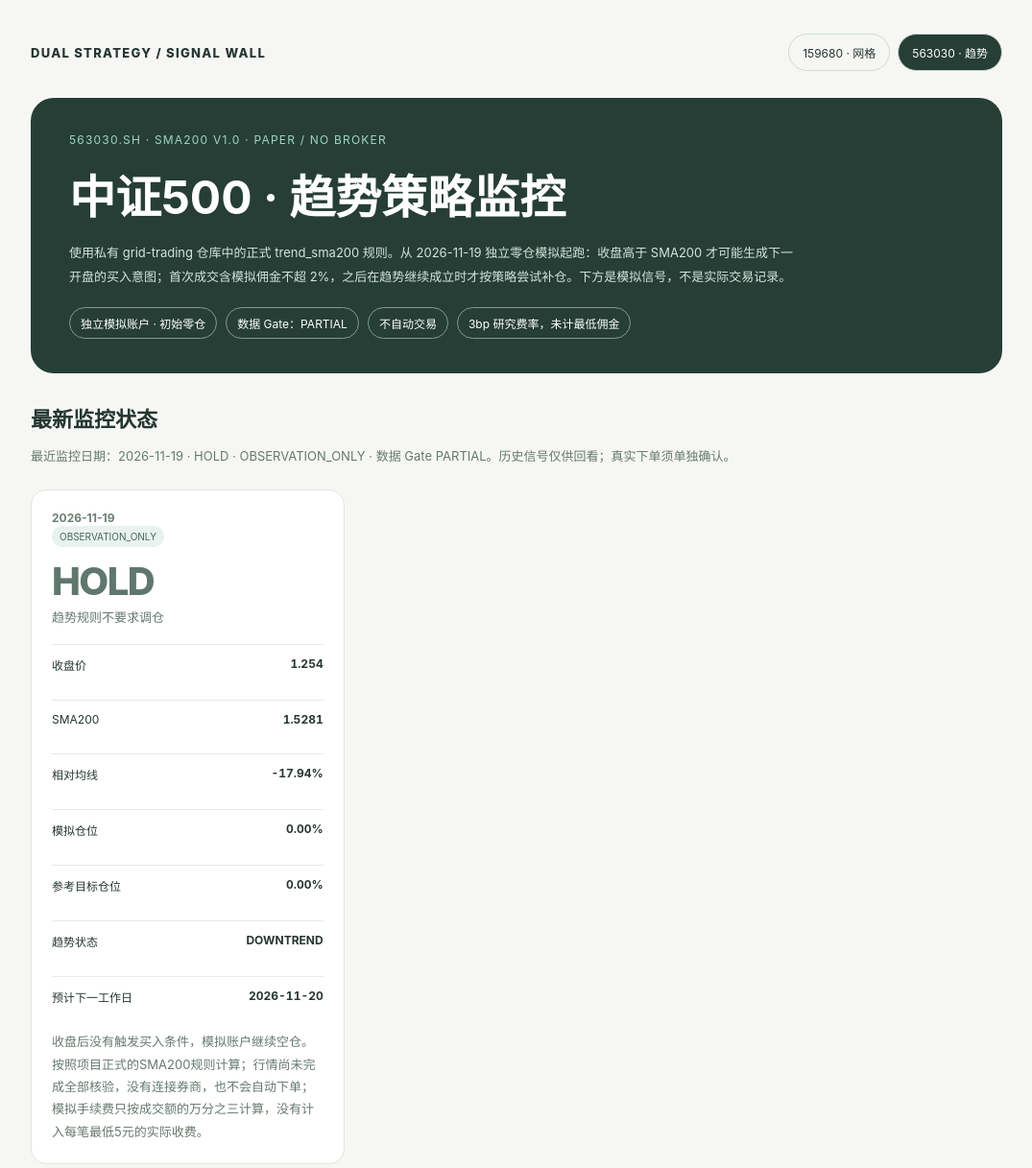
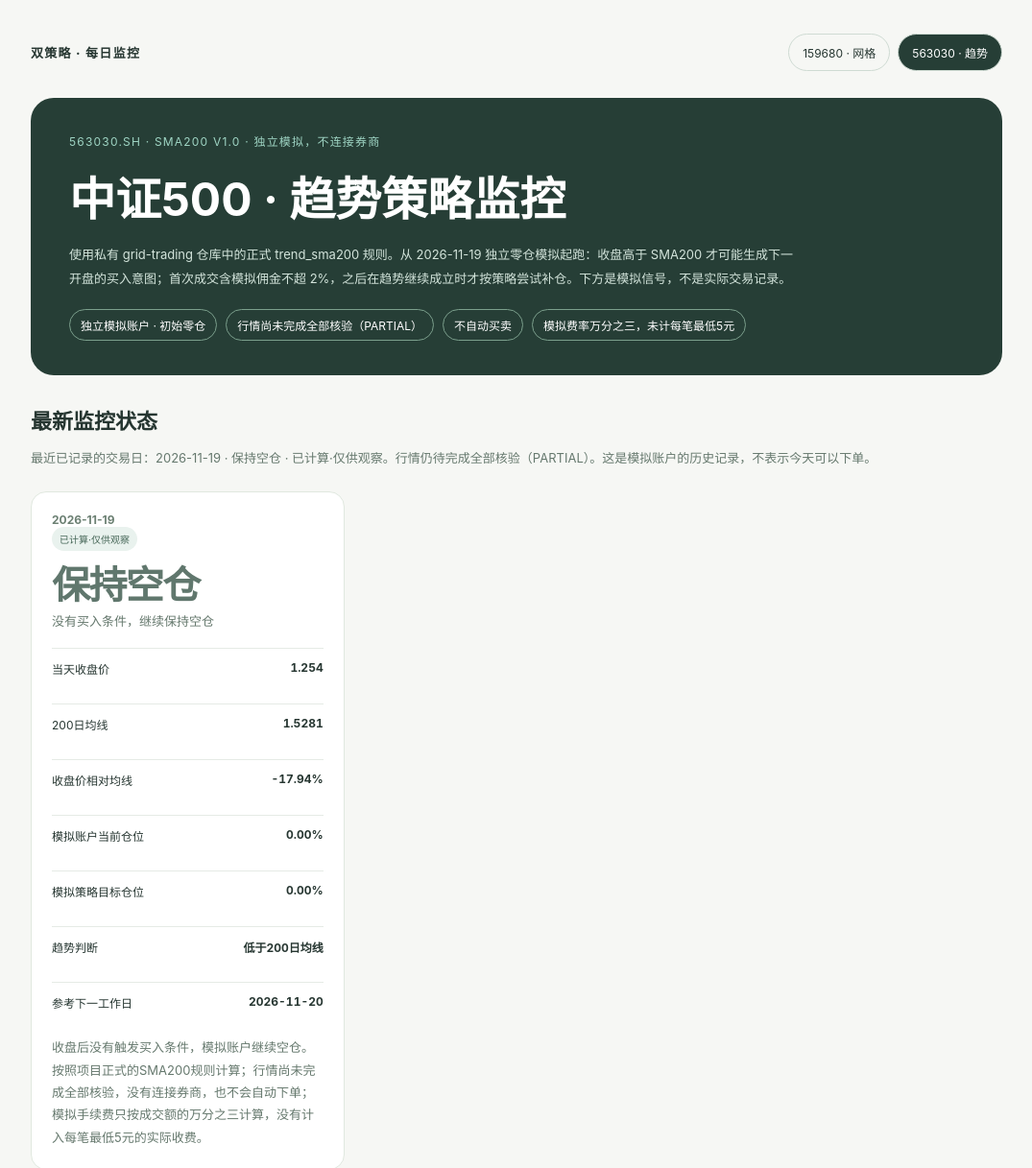
Before and after one commit to zhangzihaoDT/ntwr-signal-wall, a plain HTML site: page trend-563030.html in a window 1280 px wide. Shown: the top 1217 px of the page at 96% size, without its empty margins (102-1177 px from the left). Drawn offline with Linux system fonts and the light colour scheme.

Commit message:
data: publish independent 563030 SMA200 research monitor

```diff
--- a/trend-563030.html
+++ b/trend-563030.html
@@ -4,7 +4,7 @@
 <meta charset="utf-8"><meta name="viewport" content="width=device-width,initial-scale=1">
 <meta name="color-scheme" content="light">
 <meta name="description" content="563030.SH SMA200 趋势策略独立模拟监控，不连接券商，不显示真实持仓。">
-<title>563030 · SMA200 趋势监控 | Dual Strategy Signal Wall</title>
+<title>563030 · SMA200 趋势监控 | 双策略信号墙</title>
 <style>
 *{box-sizing:border-box}:root{font-family:Inter,-apple-system,BlinkMacSystemFont,"PingFang SC","Microsoft Yahei",sans-serif;background:#f6f7f4;color:#263631}
 body{margin:0}a{color:inherit;text-decoration:none}
@@ -39,20 +39,20 @@ footer{font-size:12px;color:#728278;line-height:1.9;border-top:1px solid #d9e3db
 </head>
 <body>
 <main>
-<nav><span class="brand">DUAL STRATEGY / SIGNAL WALL</span><div class="links">
+<nav><span class="brand">双策略 · 每日监控</span><div class="links">
 <a class="link" href="./index.html">159680 · 网格</a>
 <a class="link active" href="./trend-563030.html" aria-current="page">563030 · 趋势</a>
 </div></nav>
 <header class="hero">
-<div class="eyebrow">563030.SH · SMA200 V1.0 · PAPER / NO BROKER</div>
+<div class="eyebrow">563030.SH · SMA200 V1.0 · 独立模拟，不连接券商</div>
 <h1>中证500 · 趋势策略监控</h1>
 <p>使用私有 grid-trading 仓库中的正式 trend_sma200 规则。从 2026-11-19 独立零仓模拟起跑：收盘高于 SMA200 才可能生成下一开盘的买入意图；首次成交含模拟佣金不超 2%，之后在趋势继续成立时才按策略尝试补仓。下方是模拟信号，不是实际交易记录。</p>
-<div class="state"><span class="chip">独立模拟账户 · 初始零仓</span><span class="chip">数据 Gate：PARTIAL</span><span class="chip">不自动交易</span><span class="chip">3bp 研究费率，未计最低佣金</span></div>
+<div class="state"><span class="chip">独立模拟账户 · 初始零仓</span><span class="chip">行情尚未完成全部核验（PARTIAL）</span><span class="chip">不自动买卖</span><span class="chip">模拟费率万分之三，未计每笔最低5元</span></div>
 </header>
 <h2>最新监控状态</h2>
 <p class="section" id="latest">正在读取每日监控…</p>
 <div id="cards" class="grid" aria-live="polite"><div class="empty">尚未收到核验后的模拟监控数据。</div></div>
-<div class="warning">所有 BUY / SELL 均为研究性纸面意图。因历史行情尚为 PARTIAL、来源并非完全独立且未完成公司行为权威复核，不是已获批准的实盘指令。信号在 T 日收盘计算，只能在 T+1 开盘重新评估执行；下单前需核对交易日、整手、券商最低佣金与真实可用资金。NO_SIGNAL 表示数据阻断，不能解释成 HOLD。</div>
+<div class="warning"><strong>怎么看这些卡片：</strong>「保持空仓」表示目前没有买入条件；「模拟买入／模拟卖出」表示当天收盘后出现了信号，最早只能在下一个交易日开盘模拟执行；「数据不足」表示行情核验没通过，不能当作观望信号。<strong>这不是证券账户的真实委托。</strong>目前行情尚未通过完整核验；模拟手续费仅按成交额万分之三计算，没有加入券商每笔最低5元费用，真实下单需要重新核对。</div>
 <footer>
 <a href="https://github.com/zhangzihaoDT/grid-trading" target="_blank" rel="noreferrer">私有研究仓库（限授权访问）</a> ·
 <a href="./index.html">返回中证1000网格监控</a><br>
@@ -63,22 +63,54 @@ footer{font-size:12px;color:#728278;line-height:1.9;border-top:1px solid #d9e3db
 "use strict";
 const el=id=>document.getElementById(id);
 const esc=v=>String(v??"—").replace(/[&<>"']/g,c=>({"&":"&amp;","<":"&lt;",">":"&gt;",'"':"&quot;","'":"&#39;"}[c]));
+const signalNames={BUY:"模拟买入",SELL:"模拟卖出",NO_SIGNAL:"数据不足"};
+const statusNames={OBSERVATION_ONLY:"已计算·仅供观察",BLOCKED:"行情校验未通过"};
+const trendNames={UPTREND:"站在200日均线上方",DOWNTREND:"低于200日均线",UNVERIFIED:"尚未核验"};
+const errorReasons={
+  outside_completed_shanghai_market_session:"运行时当天还没收盘，不能提前计算信号。",
+  requested_market_date_not_yet_completed:"行情日期尚未收盘，无法计算当天信号。",
+  no_completed_matching_bar_for_requested_date:"还没有取得这个交易日完整且一致的收盘行情。",
+  raw_qfq_calendar_mismatch:"普通行情与复权行情的交易日期不一致。",
+  insufficient_200_day_warmup:"历史收盘数据不足200个有效交易日，不能计算200日均线。",
+  unreviewed_raw_adjustment_discrepancy:"普通行情与复权行情有差异，需要检查分红、拆分等情况。",
+  independent_source_missing_latest_three_bars:"第二个行情来源缺少最近交易日的数据。",
+  independent_source_disagreement_latest_three_bars:"两个行情来源的价格不一致，需要核对后才能产生信号。",
+  provider_unavailable:"行情来源暂时无法访问。"
+};
+function labelSignal(r){
+  if(r.signal==="HOLD")return Number(r.stock_weight_pct||0)===0?"保持空仓":"继续持有";
+  return signalNames[r.signal]||"数据不足";
+}
+function reasonText(r){
+  const raw=String(r.reason||"");
+  if(r.status==="BLOCKED"){
+    const short=raw.split(":")[0];
+    return errorReasons[short]||"当天行情或程序校验没有通过，因此暂停提供交易信号；可到私有仓库查看详细原因。";
+  }
+  if(raw.startsWith("Official strategy T-close / T+1-open")){
+    return "该交易日收盘后按正式SMA200策略计算模拟信号；行情尚未完成全部核验，不会自动下单，模拟手续费未计入券商每笔最低5元收费。";
+  }
+  return raw||"仅作为模拟研究的交易信号，不代表真实委托或成交。";
+}
 function item(r){
- const label=r.status==="BLOCKED"?"数据阻断 · 暂无有效信号":r.signal==="HOLD"?"趋势规则不要求调仓":"仅模拟信号 · 下一开盘复核";
- const safeSignal=["BUY","SELL","HOLD","NO_SIGNAL"].includes(r.signal)?r.signal:"NO_SIGNAL";
- return '<article class="card '+safeSignal+'"><div class="date">'+esc(r.market_date)+'</div>'
-   +'<div class="tag">'+esc(r.status)+'</div>'
-   +'<div class="signal">'+esc(safeSignal)+'</div>'
+ const signal=["BUY","SELL","HOLD","NO_SIGNAL"].includes(r.signal)?r.signal:"NO_SIGNAL";
+ const label=r.status==="BLOCKED"?"数据校验没有通过，暂时无法生成交易信号"
+   :r.signal==="HOLD"?(Number(r.stock_weight_pct||0)===0?"没有买入条件，继续保持空仓":"没有新的买卖条件，继续持有")
+   :"收盘后出现模拟交易信号，下个交易日开盘再判断";
+ return '<article class="card '+signal+'"><div class="date">'+esc(r.market_date)+'</div>'
+   +'<div class="tag">'+esc(statusNames[r.status]||"状态待确认")+'</div>'
+   +'<div class="signal">'+esc(labelSignal(r))+'</div>'
    +'<div class="section">'+esc(label)+'</div>'
-   +'<div class="data"><span>收盘价</span><strong>'+esc(r.close_market)+'</strong></div>'
-   +'<div class="data"><span>SMA200</span><strong>'+esc(r.sma200)+'</strong></div>'
-   +'<div class="data"><span>相对均线</span><strong>'+esc(r.sma200_deviation_pct)+'%</strong></div>'
-   +'<div class="data"><span>模拟仓位</span><strong>'+esc(r.stock_weight_pct)+'%</strong></div>'
-   +'<div class="data"><span>参考目标仓位</span><strong>'+esc(r.target_weight_pct)+'%</strong></div>'
-   +'<div class="data"><span>趋势状态</span><strong>'+esc(r.trend_state)+'</strong></div>'
-   +'<div class="data"><span>预计下一工作日</span><strong>'+esc(r.next_weekday)+'</strong></div>'
-   +'<div class="section" style="margin-top:15px">'+esc(r.reason)+'</div></article>';
+   +'<div class="data"><span>当天收盘价</span><strong>'+esc(r.close_market)+'</strong></div>'
+   +'<div class="data"><span>200日均线</span><strong>'+esc(r.sma200)+'</strong></div>'
+   +'<div class="data"><span>收盘价相对均线</span><strong>'+esc(r.sma200_deviation_pct==null?"—":r.sma200_deviation_pct+"%")+'</strong></div>'
+   +'<div class="data"><span>模拟账户当前仓位</span><strong>'+esc(r.stock_weight_pct==null?"—":r.stock_weight_pct+"%")+'</strong></div>'
+   +'<div class="data"><span>模拟策略目标仓位</span><strong>'+esc(r.target_weight_pct==null?"—":r.target_weight_pct+"%")+'</strong></div>'
+   +'<div class="data"><span>趋势判断</span><strong>'+esc(trendNames[r.trend_state]||"未知")+'</strong></div>'
+   +'<div class="data"><span>参考下一工作日</span><strong>'+esc(r.next_weekday)+'</strong></div>'
+   +'<div class="section" style="margin-top:15px">'+esc(reasonText(r))+'</div></article>';
 }
+
 fetch("./trend-563030.json",{cache:"no-store"})
  .then(r=>{if(!r.ok)throw Error("feed missing");return r.json()})
  .then(feed=>{
@@ -87,8 +119,9 @@ fetch("./trend-563030.json",{cache:"no-store"})
    if(!records.length)throw Error("no records");
    el("cards").innerHTML=records.map(item).join("");
    const last=records[0];
-   el("latest").textContent="最近监控日期："+last.market_date+" · "+last.signal+
-     " · "+last.status+" · 数据 Gate "+last.source_status+"。历史信号仅供回看；真实下单须单独确认。";
+   el("latest").textContent="最近已记录的交易日："+last.market_date+" · "+labelSignal(last)+
+     " · "+(statusNames[last.status]||"状态待确认")+
+     "。行情仍待完成全部核验（PARTIAL）。这是模拟账户的历史记录，不表示今天可以下单。";
  })
  .catch(()=>{el("latest").textContent="尚未收到可以展示的趋势监控数据；不得据此买入。";
              el("cards").innerHTML='<div class="empty">趋势信号源暂未准备好，等待独立监控完成。</div>';});
```
